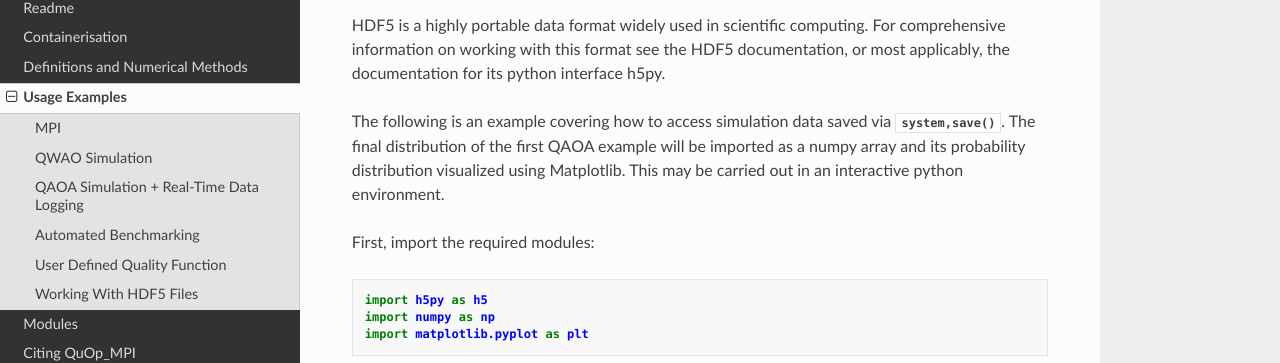
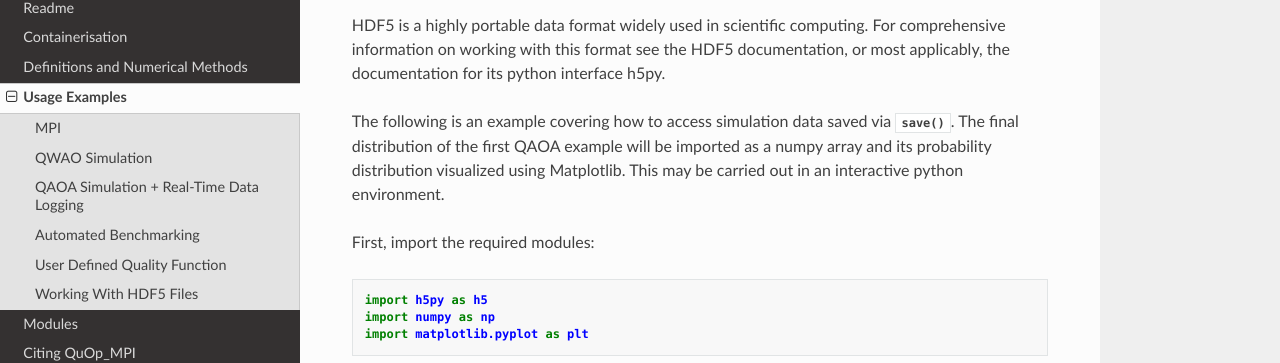
Before and after one commit to Edric-Matwiejew/QuOp_MPI, a Sphinx documentation site: the page built from docs/source/usage_example.rst, in a window 1280 px wide and 900 px high, scrolled down 3545 px. Shown: the part 144-507 px from the top of the window. Built offline with Sphinx 7.4.7 and the Read the Docs theme 2.0.0, drawn with Linux system fonts in a browser that asks for light colours.

Commit message:
Syntax correction.

```diff
--- a/docs/source/usage_example.rst
+++ b/docs/source/usage_example.rst
@@ -168,7 +168,7 @@ Working With HDF5 Files
 
 HDF5 is a highly portable data format widely used in scientific computing. For comprehensive information on working with this format see the HDF5 documentation, or most applicably, the documentation for its python interface h5py.
 
-The following is an example covering how to access simulation data saved via :meth:`~quop_mpi.MPI.system,save`. The final distribution of the first QAOA example will be imported as a numpy array and its probability distribution visualized using Matplotlib. This may be carried out in an interactive python environment.
+The following is an example covering how to access simulation data saved via :meth:`~quop_mpi.MPI.system.save`. The final distribution of the first QAOA example will be imported as a numpy array and its probability distribution visualized using Matplotlib. This may be carried out in an interactive python environment.
 
 First, import the required modules:
 
```
